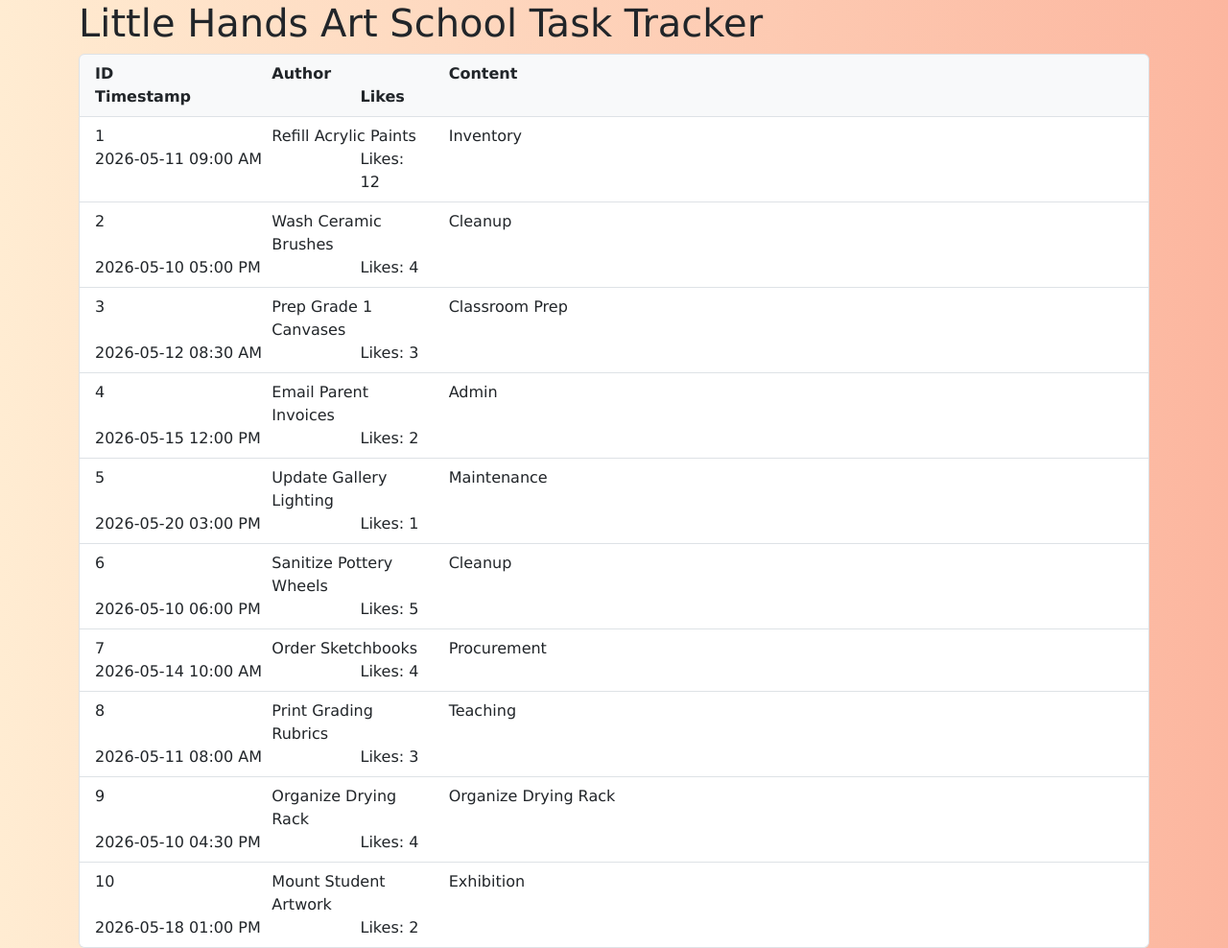
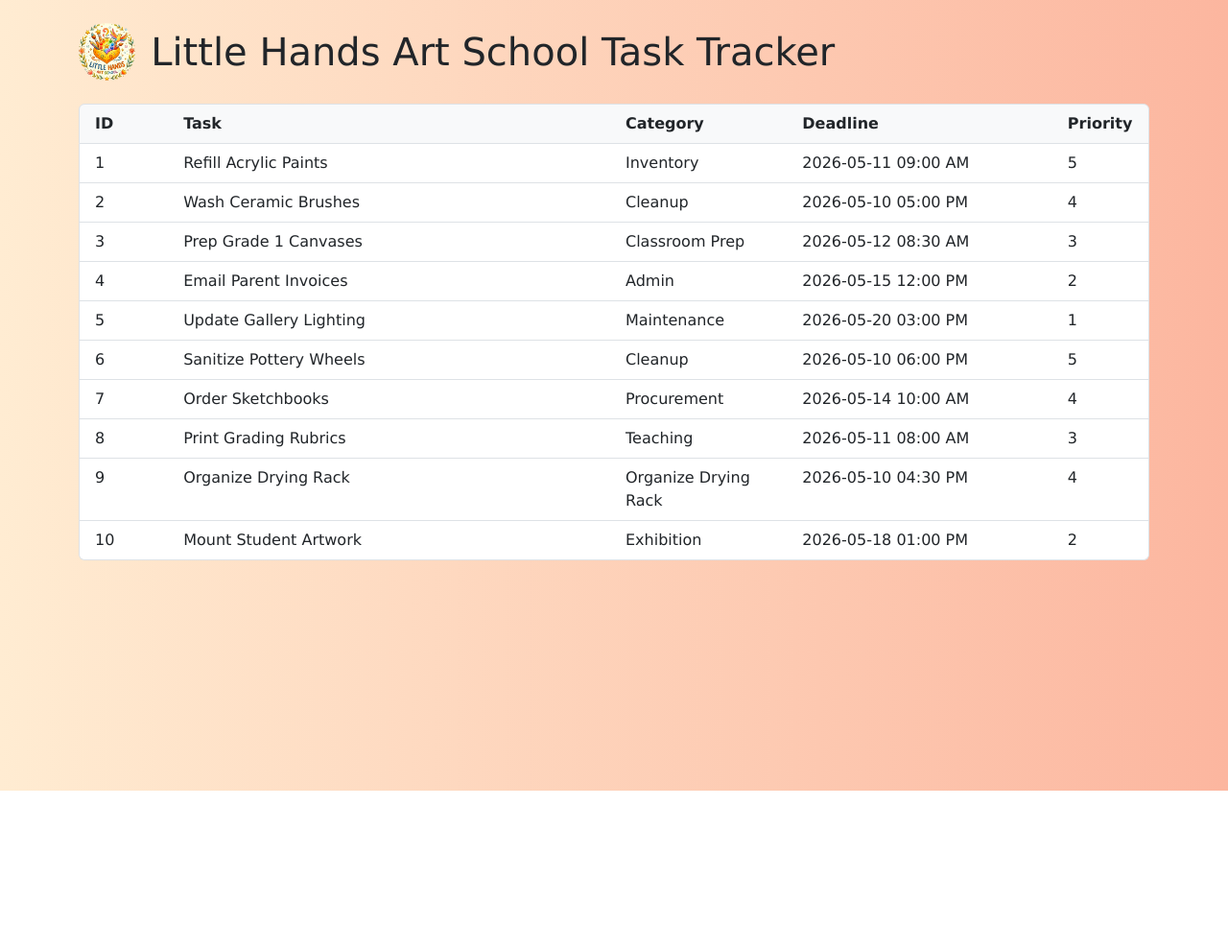
Before and after one commit to jintekkho-astroboy/m3-projectADJ-taskTracker, a plain HTML site: page index.html in a window 1280 px wide. Shown: the whole page at 96% size. After the commit the page ends 824 px from the top, so only its background shows below. Drawn offline with nearby package versions, Linux system fonts and the light colour scheme.

Commit message:
add logo to index.html

```diff
--- a/data.js
+++ b/data.js
@@ -4,7 +4,7 @@ const tasks = [
         "task": "Refill Acrylic Paints",
         "category": "Inventory",
         "deadline": "2026-05-11 09:00 AM",
-        "priority": 12
+        "priority": 5
     },
     {
         "id": 2,
--- a/index.html
+++ b/index.html
@@ -12,7 +12,13 @@
 
 <body>
     <main class="container">
-        <h1>Little Hands Art School Task Tracker </h1>
+        <div class="d-flex align-items-center my-4">
+            <!-- d-fex activates flexbox so it stays on the same line -->
+            <!-- align-items-center ensure the logo and title are certically aligned to each other -->
+            <!-- my-4 adds vertical margin to separate the header from the task list -->
+            <img src="images/kidsart-logo.png" style="height: 60px;" class="me-3">
+            <h1 class="mb-0">Little Hands Art School Task Tracker </h1>
+        </div>
 
         <!-- Task items will be inserted here -->
         <ul class="list-group bg-transparent" id="tasklist">
--- a/script.js
+++ b/script.js
@@ -18,13 +18,13 @@ function displayTasks(tasks) {
     headerLi.className = "list-group-item bg-light fw-bold"; // Added background and bold
     headerLi.innerHTML = `
         <div class="row">
-            <div class="col-2">ID</div>
-            <div class="col-2">Author</div>
-            <div class="col-6">Content</div>
-            <div class="col-3">Timestamp</div>
-            <div class="col-1">Likes</div>
+            <div class="col-1">ID</div>
+            <div class="col-5">Task</div>
+            <div class="col-2">Category</div>
+            <div class="col-3">Deadline</div>
+            <div class="col-1">Priority</div>
         </div>
-    `;
+    `
     taskListUl.appendChild(headerLi);
 
     // add data rows for each task
@@ -33,11 +33,11 @@ function displayTasks(tasks) {
         liElement.className = "list-group-item";
         liElement.innerHTML = `
         <div class="row">
-        <div class="col-2">${t.id}</div>
-            <div class="col-2">${t.task}</div>
-            <div class="col-6">${t.category}</div>
+            <div class="col-1">${t.id}</div>
+            <div class="col-5">${t.task}</div>
+            <div class="col-2">${t.category}</div>
             <div class="col-3">${t.deadline}</div>
-            <div class="col-1">Likes: ${t.priority}</div>
+            <div class="col-1">${t.priority}</div>
         </div>
 
 
```
Also changed, not shown: images/kidsart-logo.png (added), 1 other file.
